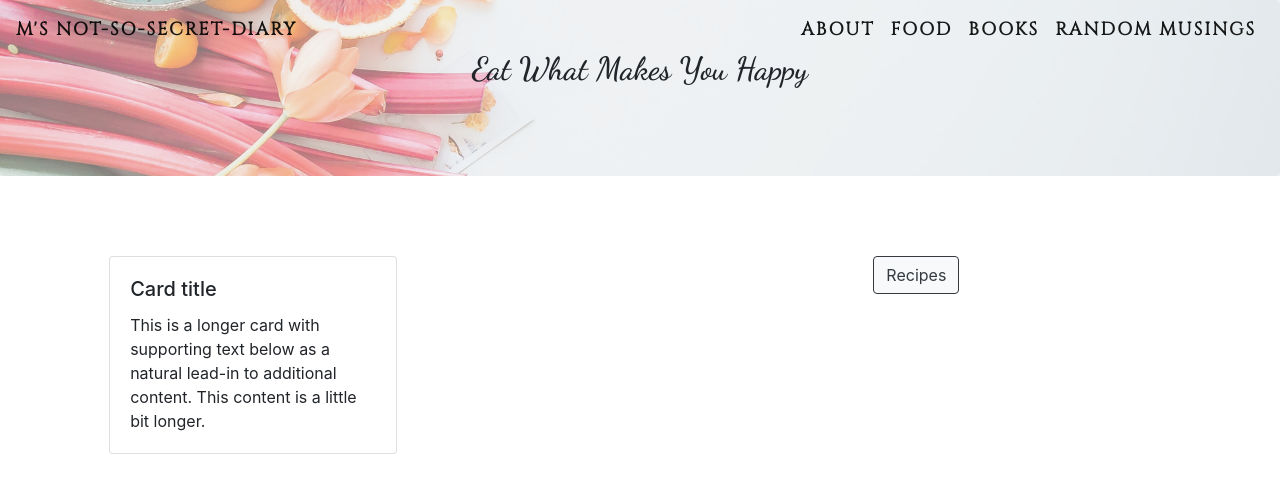
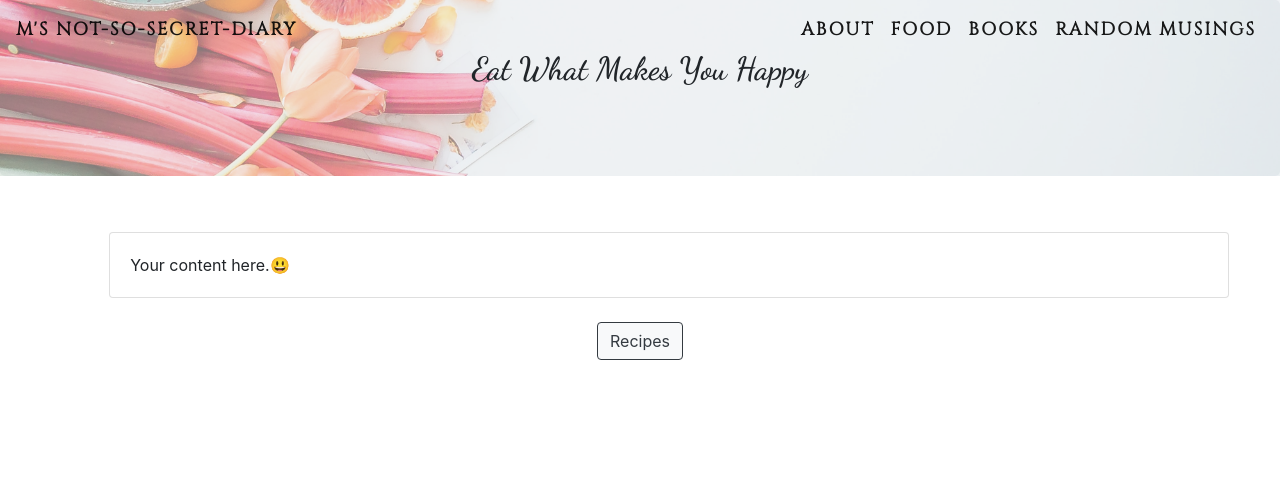
Before and after one commit to gudiausha/pyjourney, a Flask app: page /food in a window 1280 px wide. Shown: the top 493 px of the page. Run offline with Flask 2, Linux system fonts and the light colour scheme; some libraries are stand-ins or nearby versions.

Commit message:
Update food.html

```diff
--- a/website/website_main/templates/food.html
+++ b/website/website_main/templates/food.html
@@ -5,6 +5,7 @@
 {{ super() }}
 <link rel="stylesheet" type="text/css" href="{{ url_for('static',filename='styles/food.css') }}">
 <link href="https://fonts.googleapis.com/css2?family=Dancing+Script:wght@600&display=swap" rel="stylesheet">
+
 {%endblock%}
 
 <!-- transparent jumbo with title -->
@@ -20,75 +21,30 @@
     </div>
  </div>
 <br>
-<!-- jumbo as in the main page(but is not coming properly) -->
-<!-- <div class="container"> -->
-<!-- </div> -->
-<!-- <div class="jumbotron bg-cover" style="background-image: url('/static/images/food1.jpg')"> -->
-  <!-- </div> -->
-<br>
 
 <!-- card in grid layout to write about food and present links to recipes -->
 <!-- first column with general food topic -->
 <div class="row justify-content-between">
 <!-- <div class="row row-cols-1 row-cols-md-2"> -->
 <div class="col md-auto offset-md-1">
-<div class="card" style="width: 18rem;">
+<div class="card" style="width: 70rem;">
 <div class="card-body">
-<h5 class="card-title">Card title</h5>
-<p class="card-text">This is a longer card with supporting text below as a natural lead-in to additional content. This content is a little bit longer.</p>
+<!-- <h5 class="card-title">Card title</h5> -->
+<p class="card-text">
+Your content here.😃
+   </p>
 </div>
 </div>
 </div>
-
+<br>
+<br>
 <!-- 2nd column with links for recipes -->
 <div class="col-md-4 offset-md-4">
 <!-- <div class="col-mb-4 ml-md-auto"> -->
-<button class="btn btn-light btn-outline-dark" type="button" data-toggle="collapse" data-target="#collapseExample" aria-expanded="false" aria-controls="collapseExample">
-    Recipes
-  </button>
-<div class="collapse" id="collapseExample">
-<div class="card" style="width: 25rem;">
-<!-- <img src="..." class="card-img-top" alt="..."> -->
+<br><center>
+<a class="btn btn-light btn-outline-dark" type="button" href="/relist"> Recipes </a></center>
 
-<div class="card card-body">
-<!-- <h5 class="card-title">Card title</h5> -->
-<!-- <div class="card" style="width: 18rem;"> -->
-
-
-<!-- have to link blogposts with this -->
-<ul class="list-group list-group-flush">
-              <li class="list-group-item"> <a href="#" class="card-link">Cras justo odio</a></li>
-              <li class="list-group-item"><a href="#" class="card-link">Dapibus ac facilisis in</a></li>
-              <li class="list-group-item"> <a href="#" class="card-link">Vestibulum at eros</a></li>
-            </ul>
-          </div>
-          </div>
           </div>
           </div>
 
-
-
-          <!-- <p class="card-text">This is a longer card with supporting text below as a natural lead-in to additional content. This content is a little bit longer.</p>
-        </div>
-      </div>
-    </div>
-    <div class="col mb-4">
-      <div class="card">
-        <img src="..." class="card-img-top" alt="...">
-        <div class="card-body">
-          <h5 class="card-title">Card title</h5>
-          <p class="card-text">This is a longer card with supporting text below as a natural lead-in to additional content.</p>
-        </div>
-      </div>
-    </div>
-    <div class="col mb-4">
-      <div class="card">
-        <img src="..." class="card-img-top" alt="...">
-        <div class="card-body">
-          <h5 class="card-title">Card title</h5>
-          <p class="card-text">This is a longer card with supporting text below as a natural lead-in to additional content. This content is a little bit longer.</p>
-        </div>
-      </div>
-    </div>
-  </div> -->
 {%endblock%}
```
